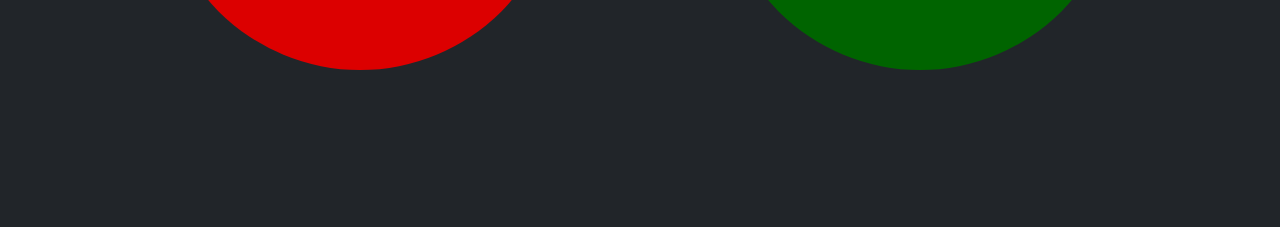
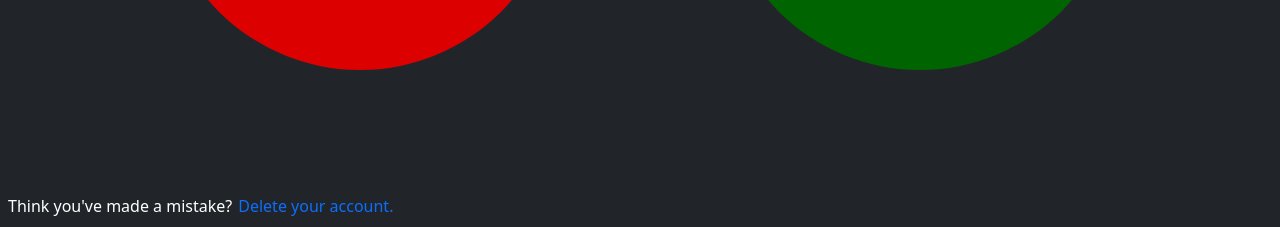
Before and after one commit to umar-hasan/youtubeify, a Flask app: page /verify in a window 1280 px wide. Shown: the part 573-800 px from the top of the page. Run offline with Flask 2, Linux system fonts and the light colour scheme; the visitor is signed in with stand-in values (Sample User, id 1); data comes from the database, SQL or seed files in the repository; data that the repository does not hold is empty; some libraries are stand-ins or nearby versions.

Commit message:
Refactor
• Added a link to GitHub repo at the starting page
• Added a link to allow users to delete their account before verifying YouTube or Spotify accounts

```diff
--- a/app/auth/routes.py
+++ b/app/auth/routes.py
@@ -132,10 +132,12 @@ def delete_user():
     logout_user()
     session.clear()
 
-    db.session.delete(yt)
-    db.session.commit()
-    db.session.delete(spot)
-    db.session.commit()
+    if yt:
+      db.session.delete(yt)
+      db.session.commit()
+    if spot:
+      db.session.delete(spot)
+      db.session.commit()
     db.session.delete(user)
     db.session.commit()
 
--- a/app/static/css/styles.css
+++ b/app/static/css/styles.css
@@ -371,6 +371,27 @@ body {
     text-decoration: none;
 }
 
+#mistake {
+    position: absolute;
+    bottom: 0;
+}
+
+#mistake p {
+    margin-bottom: 0;
+    align-self: center;
+}
+
+#mistake .btn {
+    color: #0d6efd;
+}
+
+#mistake .btn:hover {
+    color: #0a58ca;
+}
+
+#mistake form {
+    margin-left: 5px;
+}
 
 
 .alert {
--- a/app/templates/main.html
+++ b/app/templates/main.html
@@ -9,7 +9,7 @@
         integrity="sha384-giJF6kkoqNQ00vy+HMDP7azOuL0xtbfIcaT9wjKHr8RbDVddVHyTfAAsrekwKmP1" crossorigin="anonymous">
     <link rel="stylesheet" href="{{url_for('.static', filename='css/hamburger.css')}}">
     <link rel="stylesheet" href="{{url_for('.static', filename='css/styles.css')}}">
-    <link rel="stylesheet" href="https://cdn.jsdelivr.net/npm/bootstrap-icons@1.3.0/font/bootstrap-icons.css">
+    <link rel="stylesheet" href="https://cdn.jsdelivr.net/npm/bootstrap-icons@1.4.0/font/bootstrap-icons.css">
     <link rel="stylesheet" href="https://cdnjs.cloudflare.com/ajax/libs/animate.css/4.1.1/animate.min.css" />
     <link rel="stylesheet" href="https://cdnjs.cloudflare.com/ajax/libs/font-awesome/5.15.2/css/all.min.css"
         integrity="sha512-HK5fgLBL+xu6dm/Ii3z4xhlSUyZgTT9tuc/hSrtw6uzJOvgRr2a9jyxxT1ely+B+xFAmJKVSTbpM/CuL7qxO8w=="
--- a/app/templates/verify.html
+++ b/app/templates/verify.html
@@ -14,11 +14,12 @@
     <link rel="stylesheet" href="{{url_for('.static', filename='css/styles.css')}}">
     <script src="https://code.jquery.com/jquery-3.5.1.min.js"
         integrity="sha256-9/aliU8dGd2tb6OSsuzixeV4y/faTqgFtohetphbbj0=" crossorigin="anonymous"></script>
-    <script src={{url_for('.static', filename='js/verify.js')}}></script>
+    <script src={{url_for('.static', filename='js/verify.js' )}}></script>
 </head>
 
 <body>
-    <h2 id="verify-heading" class="mx-auto my-5">You'll need to sign in to both your YouTube and Spotify accounts if you'd like to continue using this app.</h2>
+    <h2 id="verify-heading" class="mx-auto my-5">You'll need to sign in to both your YouTube and Spotify accounts if
+        you'd like to continue using this app.</h2>
     <div id="verify-icons">
         <a id="yt-link" class="verify-icon" href="/yt-authorize">
             <div id="yt-icon">
@@ -43,6 +44,19 @@
     </div>
     <p id="continue" class="my-5">Looks like you're signed into both sites. <a href="/">Continue.</a></p>
 
+    <div id="mistake" class="d-flex m-2">
+        <p>
+            Think you've made a mistake?
+        </p>
+        <form class="d-flex" action="/delete-user" method="POST">
+            <button class="p-0 btn">
+                Delete your account.
+            </button>
+
+        </form>
+    </div>
+
+
 </body>
 
 </html>
```
Also changed, not shown: app/static/css/before-app.css (+20 -0 lines), app/templates/login.html (+13 -2 lines).
